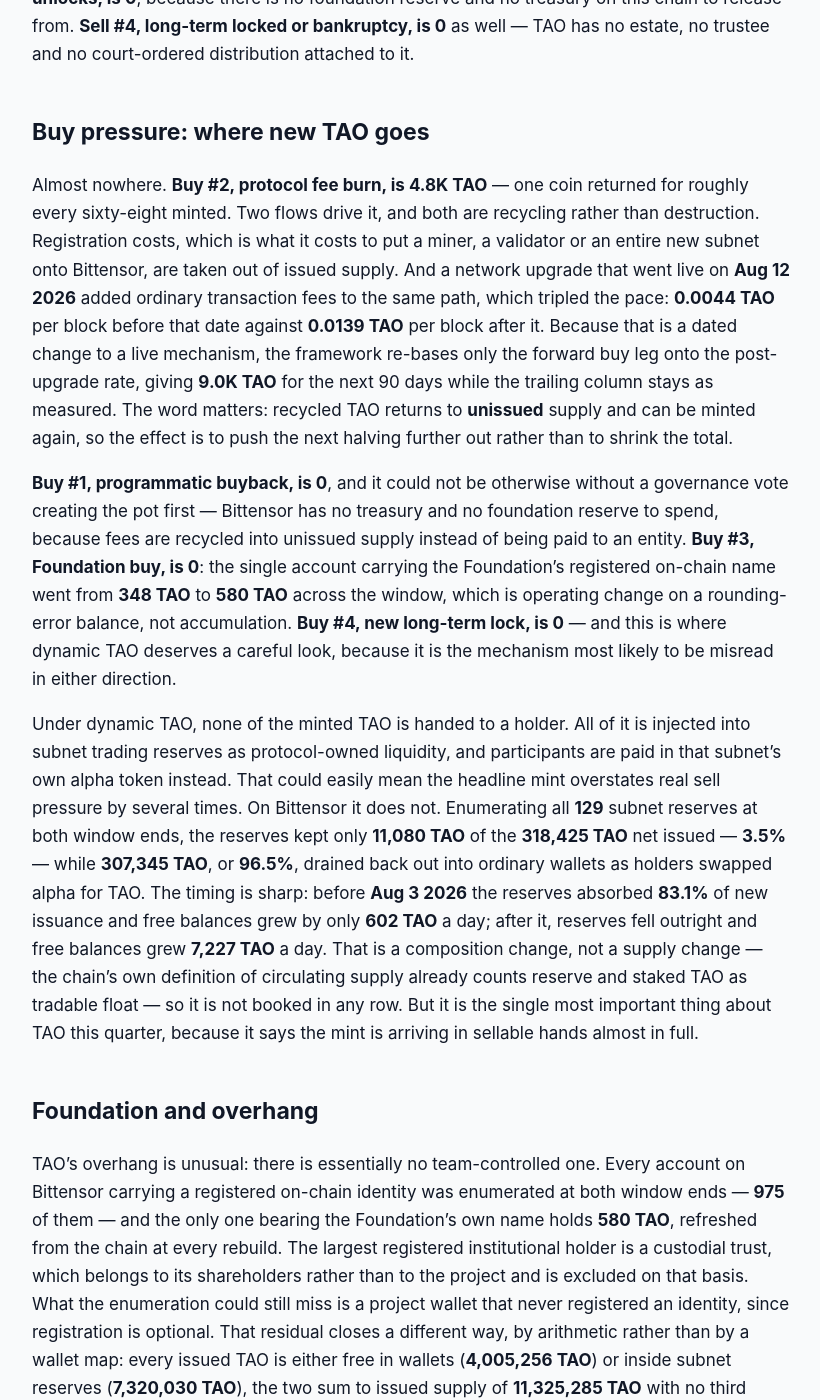
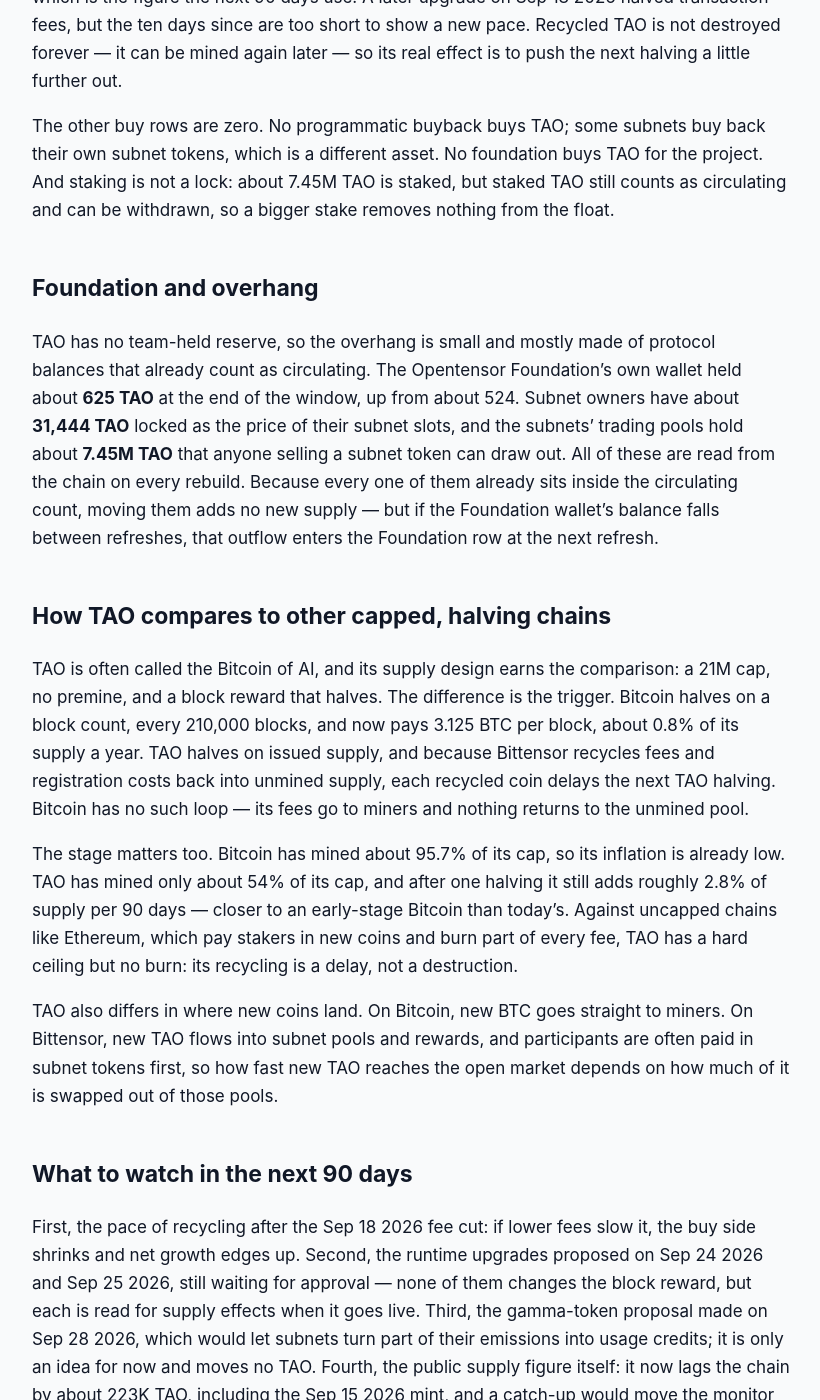
Before and after one commit to jeevansongmy-spec/mrnasdog-articles, a Jekyll site: the page built from crypto/tao-pressure-framework.md, in a window 1280 px wide and 1400 px high, scrolled down 1612 px. Shown: the whole window, without its empty margins (228-1048 px from the left). Built offline with Jekyll 4.4.1, drawn with Linux system fonts in a browser that asks for light colours; some of the changed text lies outside the part shown.

Commit message:
publish: crypto/tao-pressure-framework

```diff
--- a/crypto/tao-pressure-framework.md
+++ b/crypto/tao-pressure-framework.md
@@ -1,6 +1,6 @@
 ---
-title: "TAO Inflation Analysis · September 2026 · Supply growing, projected to keep growing"
-description: "A MrNasdog Pressure Framework read of Bittensor (TAO): 323.2K TAO minted over 90 days at the halved 0.5 TAO block reward against 4.8K recycled. Net +2.81% on an 11.33M issued base."
+title: "TAO Inflation Analysis · September 2026 · Supply growing · projected to keep growing"
+description: "TAO supply is growing: 324K TAO of block rewards plus a one-time 172K mint, less 6.8K recycled, gives +4.31% in 90 days and about +2.77% next. 21M cap."
 canonical_url: "https://mrnasdog.com/research/tao/inflation"
 tags: ["crypto", "tao", "bittensor", "ai"]
 published: true
@@ -8,48 +8,48 @@ published: true
 
 > Originally published at **[mrnasdog.com/research/tao/inflation](https://mrnasdog.com/research/tao/inflation)** by MrNasdog.
 
-Bittensor has no premine, no investor allocation and no vesting calendar of any kind — and it is still one of the more inflationary large-cap networks the Pressure Framework tracks, at **+2.81%** over the trailing 90 days and **+2.77%** projected forward. All of it comes from one mechanism: the block reward. Bittensor minted **323.2K TAO** across the **646,405** blocks it actually produced, at the **0.5 TAO** reward left by the **December 2025** halving, and only **4.8K TAO** came back out of issued supply. The ceiling is a hard **21,000,000 TAO**, and only **53.9%** of it has been mined.
+# TAO Inflation Analysis · September 2026 · Supply growing · projected to keep growing
+
+Bittensor's TAO supply is growing. In the 90 days to Sep 29 2026 the Bittensor chain created **495,691 TAO** — **323,690 TAO** of ordinary block rewards plus a one-time mint of **172,001 TAO** on Sep 15 2026 — and recycled **6,834 TAO** back out of supply, for a net rise of **+4.31%**. With the one-time mint gone, the next 90 days point to about **+2.77%**. TAO is capped at 21M and halves by issued supply, but only about 54% of that cap is mined, so the block reward still dominates.
 
 ## The verdict, in one paragraph
 
-Against a circulating base of **11,325,285 TAO** — the chain's own issued supply, which is what Bittensor and its explorer both mean by circulating, since free and staked TAO are the only two places a TAO can be — the framework books **323.2K TAO** of sell pressure and **4.8K TAO** of buy pressure over the trailing 90 days, a net of **+2.81%**, and projects **+2.77%** for the next 90 days on the same unbroken reward. The inflation monitor reads **+0.02%** for the same window, a gap of **2.79 percentage points**, which is far over the framework's 0.5pp tolerance and therefore ships with a monitor-gap warning on the overview page. That gap is not a disagreement about Bittensor's mechanism; it is a broken input. The monitor's public supply feed has been frozen near **9,597,500 TAO** since **Aug 2025**, so it registers only **2,051 TAO** of growth where the chain itself issued **318,425 TAO** — and it divides by that same frozen figure. Decomposed, **3.2972pp** of the gap is the frozen numerator and **−0.5069pp** is the base it divides by, and the two sum to the gap exactly. On the frozen public figure the reading would be **+3.32%** rather than **+2.81%**; the mechanism and the coin count are identical either way. The label for TAO is a **fair-launched chain that is still mid-mint**: nobody is dumping an allocation, because there is no allocation; the issuance itself is the pressure.
+The MrNasdog Pressure Framework reads TAO at **+4.31%** net supply growth over the last 90 days and **+2.77%** for the next 90 days, measured on a circulating base of **11.34M TAO**. Our monitor reads **+18.14%**, a gap of **13.83 percentage points**, so the ⚠ monitor-gap note ships on the coin page. The gap is not new TAO: the public supply figure the monitor divides sat at about 9.60M TAO — the chain's own count on Aug 5 2025 — until Sep 14 2026, then jumped about 1.75M TAO in one day on Sep 15 2026 to catch up with coins issued long before this window. On the chain itself, issued supply rose from 11.07M to 11.56M TAO between Jul 1 and Sep 29 2026, which is exactly our ledger. TAO is a steadily inflating, Bitcoin-shaped supply with one unusual quarter: a one-time mint on top of the halved block reward.
 
 ## Sell pressure: where new TAO comes from
 
-It comes from the block reward, and from nothing else. Bittensor mints TAO on every block and pays it into an open market for machine intelligence, the way Bitcoin mints and pays miners. **Sell #1, protocol inflation, is 323.2K TAO**. Two measurements produce that figure rather than one assumption. First the reward: Bittensor's halving is triggered by **issued supply**, not by a date, and the first one fired when issuance crossed **10,500,000 TAO** on **Dec 15 2025**, cutting the reward from **1.0** to **0.5 TAO** per block. Sampling thirty consecutive blocks at each end of the window puts the reward at exactly **0.5 TAO** on both dates, so no halving fell inside it; the next one waits for issuance to reach **15,750,000 TAO**, projected for **December 2029**. Bittensor's own emission-rate field is worth naming as a trap here: it still reads **1.0 TAO** at both window ends, nine months after the halving, because it is a dead legacy field that dynamic TAO stopped writing. Reading it instead of measuring the chain would have doubled this row.
+Protocol inflation is the main source. Every Bittensor block, roughly every 12 seconds, mints **0.5 TAO** and sends it into the subnets, where it rewards miners, validators and stakers. The chain produced 647,379 blocks in the window, so block rewards created **323,690 TAO**, about 3,600 a day. The reward was halved from 1 TAO to 0.5 TAO in December 2025 when issued supply passed 10.5M TAO, and the next halving waits until 15.75M TAO have been issued — about 4.19M TAO away, years from now. The next 90 days therefore run at the same pace: another **323,690 TAO**.
 
-Second the block count. Bittensor targets a twelve-second block; over these 90 days it produced **646,405** blocks at a realised **12.03 s**, so it ran **0.247%** slow. Because the reward is paid per block and no protocol constant absorbs the drift, that measurement corrects the mint downward by **1,595** blocks, or **797.5 TAO** — the nominal **648,000**-block assumption would have over-stated issuance. On-chain issued supply moved from **11,006,860 TAO** to **11,325,285 TAO**, and a second, separate on-chain counter agrees with the first to one billionth of a TAO.
+The second source is a one-time event. On Sep 15 2026 a Bittensor network upgrade minted **172,001 TAO** in a single block into the root staking pool. For months, stakers on root had been credited rewards on paper without the matching TAO being moved into the pool, so the pool held less than it owed and exits could stall. The upgrade minted the missing TAO to close that hole. It runs only once and cannot repeat, so it counts in the last 90 days and adds nothing to the next.
 
-Everything else on the sell side is a proved zero rather than an assumed one. **Sell #2, vesting unlocks, is 0**: Bittensor launched in January 2021 with no premine, no sale and no team or investor allocation, and the chain carries no vesting records, no locked balances and no reserved balances at either end of the window. **Sell #3, Foundation and unscheduled unlocks, is 0**, because there is no foundation reserve and no treasury on this chain to release from. **Sell #4, long-term locked or bankruptcy, is 0** as well — TAO has no estate, no trustee and no court-ordered distribution attached to it.
+Vesting unlocks are zero. TAO had a fair launch in 2021 with no presale, no team share and no investor share, so there is no vesting schedule and no cliff. Foundation and unscheduled unlocks are also zero: there is no foundation reserve to release, only a small Opentensor Foundation wallet. Nothing is locked long-term and no bankruptcy estate holds TAO.
 
 ## Buy pressure: where new TAO goes
 
-Almost nowhere. **Buy #2, protocol fee burn, is 4.8K TAO** — one coin returned for roughly every sixty-eight minted. Two flows drive it, and both are recycling rather than destruction. Registration costs, which is what it costs to put a miner, a validator or an entire new subnet onto Bittensor, are taken out of issued supply. And a network upgrade that went live on **Aug 12 2026** added ordinary transaction fees to the same path, which tripled the pace: **0.0044 TAO** per block before that date against **0.0139 TAO** per block after it. Because that is a dated change to a live mechanism, the framework re-bases only the forward buy leg onto the post-upgrade rate, giving **9.0K TAO** for the next 90 days while the trailing column stays as measured. The word matters: recycled TAO returns to **unissued** supply and can be minted again, so the effect is to push the next halving further out rather than to shrink the total.
+Bittensor has no burn address and no buyback. Instead it recycles: transaction fees, the cost of registering on a subnet and the leftovers of closed subnets are taken out of issued supply and returned to the pool of TAO not yet mined. That removed **6,834 TAO** this window, about 76 a day, and much of it arrived in lumps when subnets closed. Transaction fees only began to be recycled on Aug 12 2026; since then the pace has been about **9,311 TAO** per 90 days, which is the figure the next 90 days use. A later upgrade on Sep 18 2026 halved transaction fees, but the ten days since are too short to show a new pace. Recycled TAO is not destroyed forever — it can be mined again later — so its real effect is to push the next halving a little further out.
 
-**Buy #1, programmatic buyback, is 0**, and it could not be otherwise without a governance vote creating the pot first — Bittensor has no treasury and no foundation reserve to spend, because fees are recycled into unissued supply instead of being paid to an entity. **Buy #3, Foundation buy, is 0**: the single account carrying the Foundation's registered on-chain name went from **348 TAO** to **580 TAO** across the window, which is operating change on a rounding-error balance, not accumulation. **Buy #4, new long-term lock, is 0** — and this is where dynamic TAO deserves a careful look, because it is the mechanism most likely to be misread in either direction.
-
-Under dynamic TAO, none of the minted TAO is handed to a holder. All of it is injected into subnet trading reserves as protocol-owned liquidity, and participants are paid in that subnet's own alpha token instead. That could easily mean the headline mint overstates real sell pressure by several times. On Bittensor it does not. Enumerating all **129** subnet reserves at both window ends, the reserves kept only **11,080 TAO** of the **318,425 TAO** net issued — **3.5%** — while **307,345 TAO**, or **96.5%**, drained back out into ordinary wallets as holders swapped alpha for TAO. The timing is sharp: before **Aug 3 2026** the reserves absorbed **83.1%** of new issuance and free balances grew by only **602 TAO** a day; after it, reserves fell outright and free balances grew **7,227 TAO** a day. That is a composition change, not a supply change — the chain's own definition of circulating supply already counts reserve and staked TAO as tradable float — so it is not booked in any row. But it is the single most important thing about TAO this quarter, because it says the mint is arriving in sellable hands almost in full.
+The other buy rows are zero. No programmatic buyback buys TAO; some subnets buy back their own subnet tokens, which is a different asset. No foundation buys TAO for the project. And staking is not a lock: about 7.45M TAO is staked, but staked TAO still counts as circulating and can be withdrawn, so a bigger stake removes nothing from the float.
 
 ## Foundation and overhang
 
-TAO's overhang is unusual: there is essentially no team-controlled one. Every account on Bittensor carrying a registered on-chain identity was enumerated at both window ends — **975** of them — and the only one bearing the Foundation's own name holds **580 TAO**, refreshed from the chain at every rebuild. The largest registered institutional holder is a custodial trust, which belongs to its shareholders rather than to the project and is excluded on that basis. What the enumeration could still miss is a project wallet that never registered an identity, since registration is optional. That residual closes a different way, by arithmetic rather than by a wallet map: every issued TAO is either free in wallets (**4,005,256 TAO**) or inside subnet reserves (**7,320,030 TAO**), the two sum to issued supply of **11,325,285 TAO** with no third bucket, and the remaining **9,674,715 TAO** under the cap is un-minted future emission rather than anybody's balance. There is no allocation for an unregistered wallet to be holding.
+TAO has no team-held reserve, so the overhang is small and mostly made of protocol balances that already count as circulating. The Opentensor Foundation's own wallet held about **625 TAO** at the end of the window, up from about 524. Subnet owners have about **31,444 TAO** locked as the price of their subnet slots, and the subnets' trading pools hold about **7.45M TAO** that anyone selling a subnet token can draw out. All of these are read from the chain on every rebuild. Because every one of them already sits inside the circulating count, moving them adds no new supply — but if the Foundation wallet's balance falls between refreshes, that outflow enters the Foundation row at the next refresh.
 
-The two pots genuinely worth watching are protocol-owned, not entity-owned: the **7,320,030 TAO** in subnet reserves, and the **30,403 TAO** held against subnet registrations. Both are read from the chain at every rebuild. The trigger sentence applies to both: if either balance falls between refreshes by more than the mint accounts for, that outflow enters Sell #3 at the next refresh — and as the **Aug 3 2026** drain shows, the reserve pot can move fast.
+## How TAO compares to other capped, halving chains
 
-## How TAO compares to other capped, halving-model chains
+TAO is often called the Bitcoin of AI, and its supply design earns the comparison: a 21M cap, no premine, and a block reward that halves. The difference is the trigger. Bitcoin halves on a block count, every 210,000 blocks, and now pays 3.125 BTC per block, about 0.8% of its supply a year. TAO halves on issued supply, and because Bittensor recycles fees and registration costs back into unmined supply, each recycled coin delays the next TAO halving. Bitcoin has no such loop — its fees go to miners and nothing returns to the unmined pool.
 
-TAO is deliberately Bitcoin-shaped: a hard **21,000,000** ceiling, a fair launch with no premine, and a reward that halves. The difference that matters for this reading is how far through the schedule each chain is. Bitcoin has mined roughly **95%** of its cap and sits four halvings deep, so its issuance reads a fraction of a percent a quarter. Bittensor has mined **53.9%** and has had exactly one halving, so the same shape of schedule produces **+2.81%**. A hard cap tells you where issuance ends, not how fast it is running now, and a young capped chain is closer in supply behaviour to an uncapped continuous-emission network than its own marketing suggests.
+The stage matters too. Bitcoin has mined about 95.7% of its cap, so its inflation is already low. TAO has mined only about 54% of its cap, and after one halving it still adds roughly 2.8% of supply per 90 days — closer to an early-stage Bitcoin than today's. Against uncapped chains like Ethereum, which pay stakers in new coins and burn part of every fee, TAO has a hard ceiling but no burn: its recycling is a delay, not a destruction.
 
-Against uncapped Cosmos-style L1s, where a staking-linked emission of several percent a year is normal and the ceiling is a policy rather than a number in the code, TAO is stricter on the promise and roughly comparable on the current rate. Against a capped chain that has switched issuance fully off, TAO is far weaker — those chains read a flat zero on this row, while TAO reads its largest number there. And against exchange tokens that run quarterly buybacks and burns, the contrast is structural rather than one of degree: those chains can print a negative inflation reading because a demand-linked removal scales with usage. Bittensor has no buyback and no permanent burn at all. Its removal path recycles into unissued supply, so even a very busy quarter cannot make the reading negative — the best it can do is delay the next halving. For recycling to matter to this page, Bittensor would need to return TAO on the order of **320K** a quarter, about **2.8%** of circulating supply, against the **4.8K** it actually returned.
+TAO also differs in where new coins land. On Bitcoin, new BTC goes straight to miners. On Bittensor, new TAO flows into subnet pools and rewards, and participants are often paid in subnet tokens first, so how fast new TAO reaches the open market depends on how much of it is swapped out of those pools.
 
 ## What to watch in the next 90 days
 
-First, the reward itself, which is the only thing driving the number: it stays at **0.5 TAO** per block until issued supply reaches **15,750,000 TAO**, projected for **December 2029**, so absent a governance change the next-90-day reading lands near **+2.77%** again. Second, the recycling rate, which stepped up threefold at the **Aug 12 2026** upgrade and is read from the chain at every rebuild — it is lumpy, driven by subnet and neuron registrations, so a busy registration quarter is the one thing that could move the buy row meaningfully. Third, the realised block interval: Bittensor ran **0.247%** slow this window, and because the reward is paid per block, a chain that speeds up mints more. Fourth, the subnet reserve balance at **7,320,030 TAO**, which drained at **7,227 TAO** a day after **Aug 3 2026** — that drain is what converts the mint into sellable coin, and its pace is the difference between a reading on paper and pressure in the order book. Fifth, Bittensor governance, where the Triumvirate proposes and the Senate of top delegates votes: the upgrades that landed inside this window redistributed emission across subnets and changed how staker yield is routed without touching issuance, but the same vote type could change the reward or the halving rule.
+First, the pace of recycling after the Sep 18 2026 fee cut: if lower fees slow it, the buy side shrinks and net growth edges up. Second, the runtime upgrades proposed on Sep 24 2026 and Sep 25 2026, still waiting for approval — none of them changes the block reward, but each is read for supply effects when it goes live. Third, the gamma-token proposal made on Sep 28 2026, which would let subnets turn part of their emissions into usage credits; it is only an idea for now and moves no TAO. Fourth, the public supply figure itself: it now lags the chain by about 223K TAO, including the Sep 15 2026 mint, and a catch-up would move the monitor again without any new TAO. The next halving is not a watch item this quarter — at today's pace it is more than three years away.
 
 ## Summary
 
-The MrNasdog Pressure Framework reads TAO at **+2.81%** over the trailing 90 days and **+2.77%** projected forward: supply growing, projected to keep growing. The mechanism is issuance, plain and unhidden — **323.2K TAO** minted at **0.5 TAO** a block across **646,405** measured blocks, against **4.8K TAO** recycled back to unissued supply, on a chain with no premine, no vesting, no treasury and no buyback anywhere in its design. The key risk is that this is the honest kind of inflation and therefore the kind nobody can switch off: it runs every twelve seconds regardless of price, and the only removal path returns coins to the mint rather than destroying them. The ceiling is the one genuine comfort — **21,000,000 TAO** is hard and on-chain — but at **53.9%** mined, that ceiling is still a long way from binding.
+TAO's supply grew **+4.31%** in the 90 days to Sep 29 2026: **323,690 TAO** of block rewards at 0.5 TAO a block, plus a one-time **172,001 TAO** mint on Sep 15 2026 to back root stakers, less **6,834 TAO** recycled. Without the one-time mint, the next 90 days point to about **+2.77%**. Bittensor has no vesting, no treasury and no burn, so the halved block reward is the whole story, and the main risk is that new TAO keeps arriving faster than recycling takes it back. The ceiling is the 21M cap, with the next halving set by issued supply at 15.75M TAO.
 
 ---
 
-*MrNasdog Pressure Framework analysis of TAO, Metric 1 — Inflation. Data + explanation only. Not financial advice. Updated Sep 10 2026.*
+*MrNasdog Pressure Framework analysis of TAO, Metric 1 — Inflation. Data + explanation only. Not financial advice. Checked Sep 29 2026.*
```
